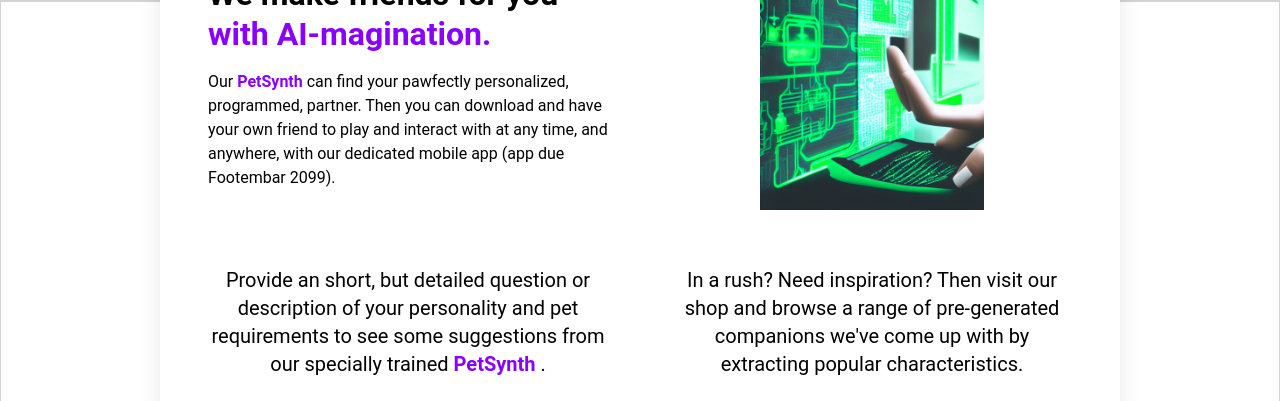
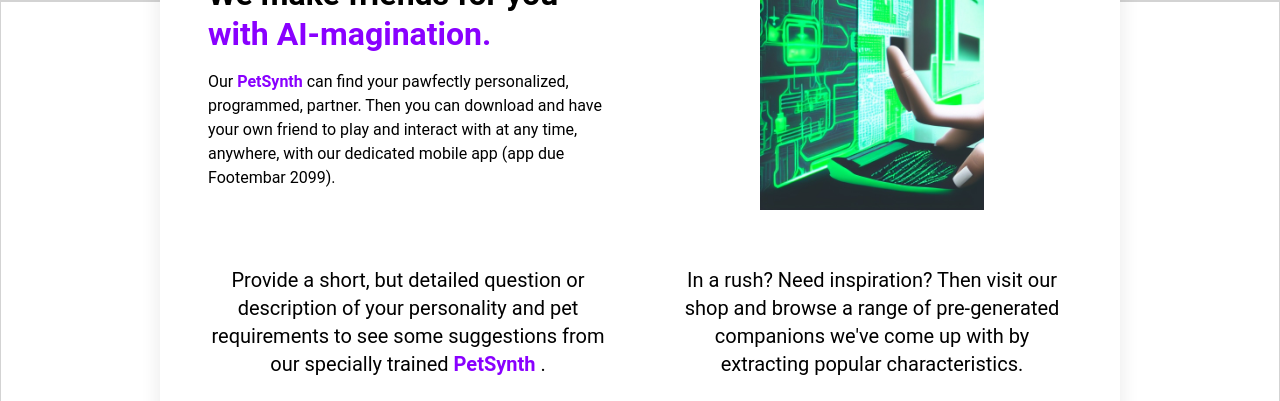
Before and after one commit to technative-academy/PetSynth, a React (Vite) app: page / in a window 1280 px wide. Shown: the part 399-800 px from the top of the page. Built offline with nearby package versions, Linux system fonts and the light colour scheme.

Commit message:
Correct some small typos in Home content

```diff
--- a/src/views/Home/Home.jsx
+++ b/src/views/Home/Home.jsx
@@ -33,7 +33,7 @@ function Home() {
 						Our <span className={styles.purpleP}>PetSynth </span>can
 						find your pawfectly personalized, programmed, partner.
 						Then you can download and have your own friend to play
-						and interact with at any time, and anywhere, with our
+						and interact with at any time, anywhere, with our
 						dedicated mobile app (app due Footembar 2099).
 					</p>
 				</div>
@@ -46,8 +46,8 @@ function Home() {
 				</div>
 				<div className={styles.contentBoxFour}>
 					<h4>
-						Provide an short, but detailed question or description
-						of your personality and pet requirements to see some
+						Provide a short, but detailed question or description of
+						your personality and pet requirements to see some
 						suggestions from our specially trained
 						<span className={styles.purpleP}> PetSynth </span>.
 					</h4>
```
